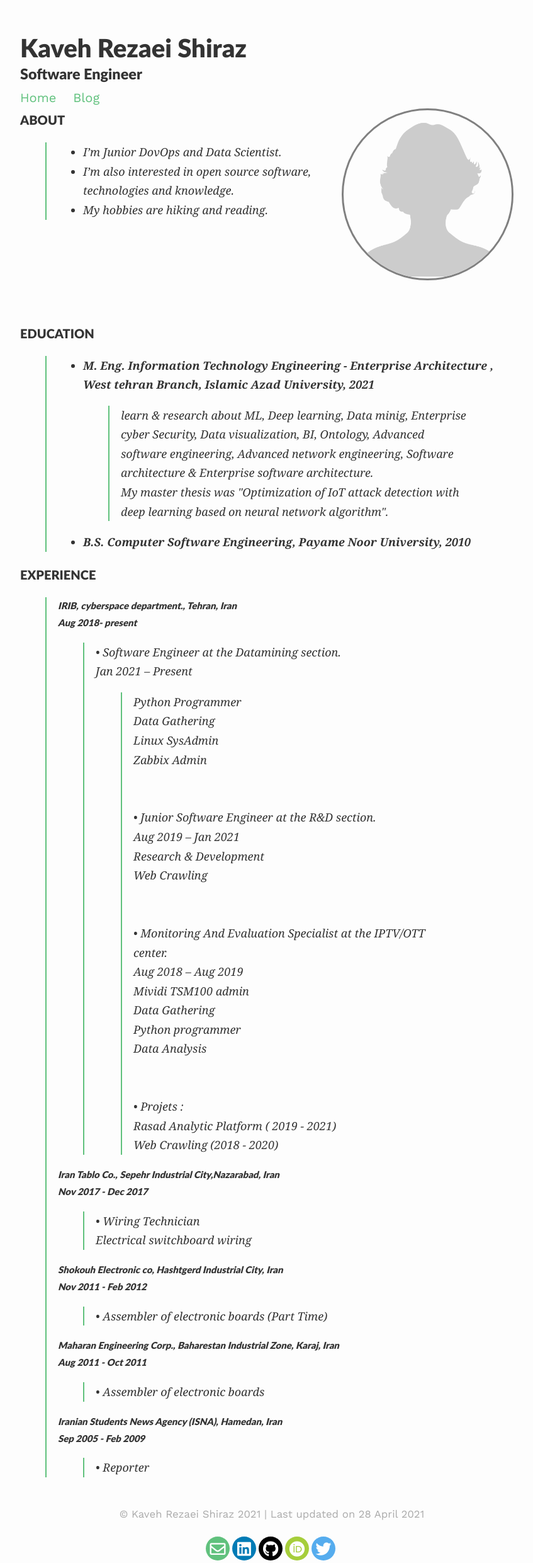
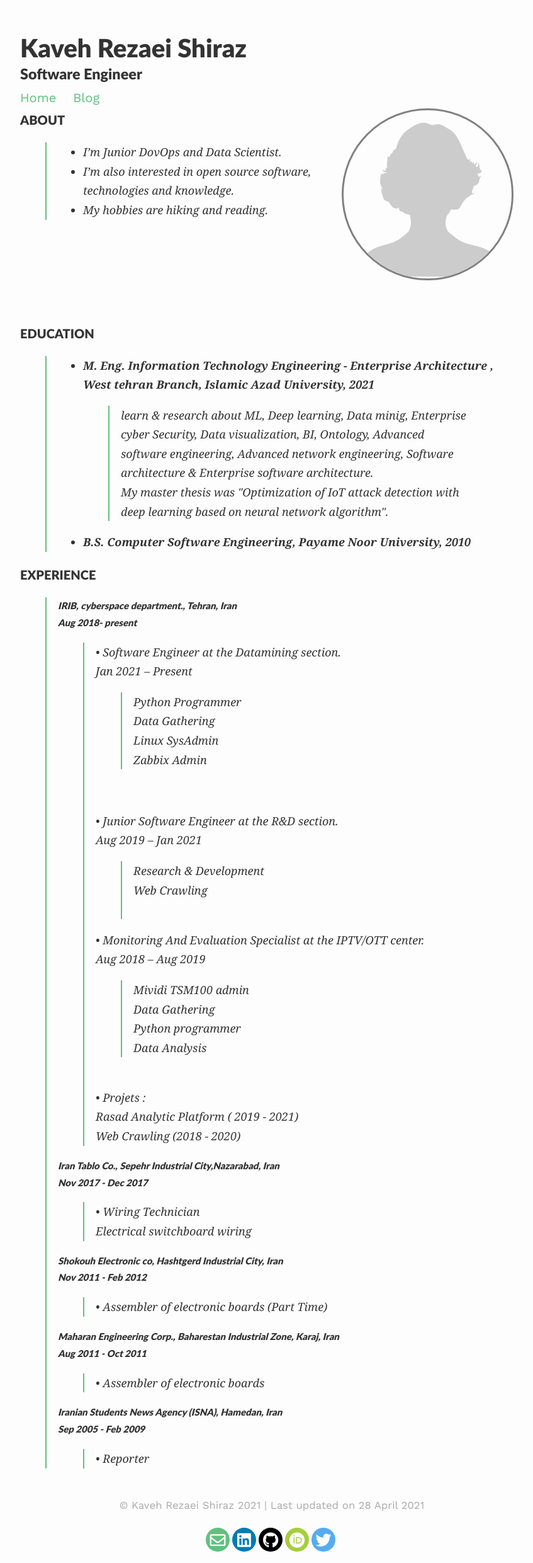
Before and after one commit to KavehRS/website, a Jekyll site: the page built from index.md, in a window 1280 px wide. Shown: the whole page at 63% size, without its empty margins (208-1055 px from the left). Built offline with Jekyll 4.4.1, drawn with Linux system fonts in a browser that asks for light colours; nearby versions of some CDN libraries.

Commit message:
Update index.md

```diff
--- a/index.md
+++ b/index.md
@@ -41,19 +41,20 @@ The social-icons footer can be used to link profiles from GitHub, OrcID and Reas
 >>> Data Gathering<br>
 >>> Linux SysAdmin<br>
 >>> Zabbix Admin<br>
+>>
 >> ‌ <br>
->> <br>
+>>
 >> •	Junior Software Engineer at the R&D section.<br> Aug 2019 – Jan 2021<br>
 >>> Research & Development<br>
 >>> Web Crawling<br>
 >> ‌ <br>
->> <br>
+>>
 >> •	Monitoring And Evaluation Specialist at the IPTV/OTT center.<br> Aug 2018 – Aug 2019<br>
 >>> Mividi TSM100 admin<br>
 >>> Data Gathering<br>
 >>> Python programmer<br>
 >>>Data Analysis<br>
->>><br>
+>>
 >> ‌ <br>
 >> •	Projets :<br>
 >> Rasad Analytic Platform ( 2019 - 2021)<br>
```
